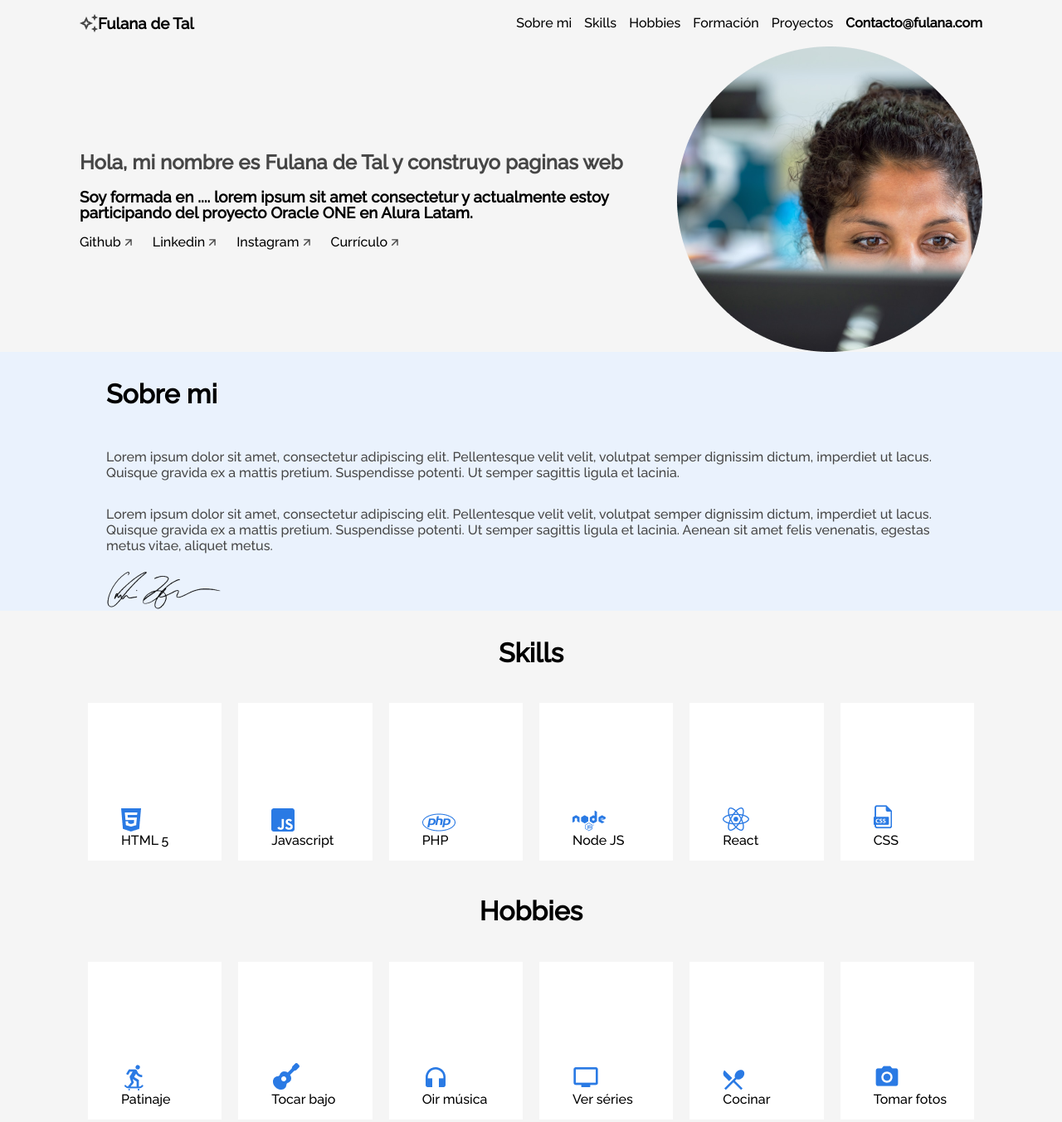
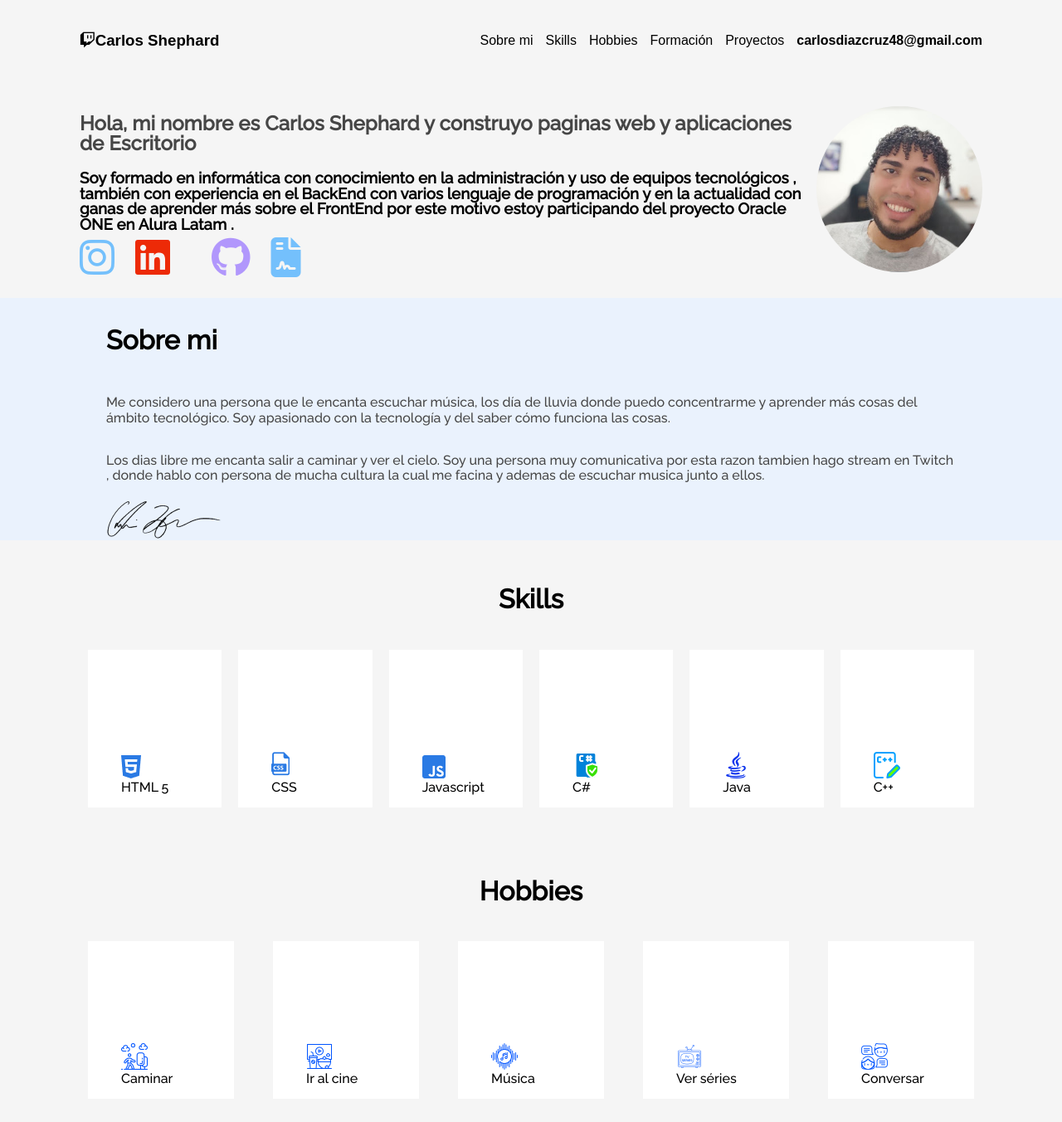
Before and after one commit to carlosdz4/challenge--2-alura-main, a plain HTML site: page index.html in a window 1280 px wide. Shown: the top 1352 px of the page at 83% size. Drawn offline with Linux system fonts and the light colour scheme.

Commit message:
commit 5

```diff
--- a/index.html
+++ b/index.html
@@ -10,6 +10,7 @@
     <link rel="preconnect" href="https://fonts.gstatic.com" crossorigin>
     <!-- Fonte del Proyecto Raleway -->
     <link href="https://fonts.googleapis.com/css2?family=Raleway:wght@500&display=swap" rel="stylesheet">
+    <script src="https://kit.fontawesome.com/49fabc24c1.js" crossorigin="anonymous"></script>
     <title> Mi Portafolio</title>
 </head>
 <body>
@@ -17,8 +18,8 @@
     <div class="tudo">
     <section class="menu">
         <header class="menu__header">
-            <img src="assets\vector.png">
-            <h3 class="menu__title">Fulana de Tal</h3>
+
+            <h3 class="menu__title"><i class="fa-brands fa-twitch"></i>Carlos Shephard</h3>
         </header>
         <nav>
             <ul class="menu__list">
@@ -27,26 +28,27 @@
                 <li class="menu__list__item"><a href="#hobbies">Hobbies</a></li>
                 <li class="menu__list__item"><a href="#formacion">Formación</a></li>
                 <li class="menu__list__item"><a href="#xp">Proyectos</a></li>
-                <li class="menu__list__item"><a href="#contacto">Contacto@fulana.com</a></li>
+                <li class="menu__list__item"><a href="#contacto">carlosdiazcruz48@gmail.com</a></li>
             </ul>
-            <li class="menu__list__item__contato"><a href="#contacto">contacto@fulana.com</a></li>
+            <li class="menu__list__item__contato"><a href="#contacto">carlosdiazcruz48@gmail.com</a></li>
         </nav>
     </section>
 
     <!-- Sección del Header/Title/Hero -->
     <section class="title">
         <div class="title__div">
-            <img class="title__profile" src="assets\profile.png">
+            <img class="title__profile" src="assets\unnamed (1).jpg">
             <div class="title__container">
-                <h2 class="title__bio">Hola, mi nombre es Fulana de Tal y construyo paginas web</h2>
-                <h3 class="title__subsection">Soy formada en .... lorem ipsum sit amet consectetur y actualmente estoy participando del proyecto Oracle ONE en Alura Latam.</h3>
+                <h2 class="title__bio">Hola, mi nombre es Carlos Shephard y construyo paginas web y aplicaciones de Escritorio</h2>
+                <h3 class="title__subsection">Soy formado en informática con conocimiento en la administración y uso de equipos tecnológicos , también con experiencia en el
+                    BackEnd con varios lenguaje de programación y en la actualidad con ganas de aprender más sobre el FrontEnd por este motivo estoy participando del proyecto Oracle ONE en Alura Latam .</h3>
                 <ul class="title__network">
-                     <!-- Pon los enlaces de tus redes sociales favoritas -->
-                    <li class="title__network__item"><a href="">Github <img src="assets\arrow.png"> </a></li>
-                    <li class="title__network__item"><a href="">Linkedin <img src="assets\arrow.png"></a></li>
-                    <li class="title__network__item"><a href="">Instagram <img src="assets\arrow.png"></a></li>
-                    <li class="title__network__item"><a href="">Currículo <img src="assets\arrow.png"></a></li>
-                </ul>
+                    <!-- Pon los enlaces de tus redes sociales favoritas -->
+                   <li class="title__network__item"><a href=""><i class="fa-brands fa-instagram fa-flip-horizontal fa-2xl" style="color: #74C0FC;"></i> </a></li>
+                   <li class="title__network__item"><a href=""><i class="fa-brands fa-linkedin fa-2xl" style="color: #ed2a07;"></i></li>
+                   <li class="title__network__item"><a href=""><i class="fa-brands fa-github fa-2xl" style="color: #B197FC;"></i></a></li>
+                   <li class="title__network__item"><a href=""><i class="fa-solid fa-file-contract fa-2xl"  style="color: #74C0FC;"></i></a></li>
+               </ul>
             </div>
         </div>
     </section>
@@ -55,8 +57,10 @@
     <section class="about" id="sobre-mi">
         <div class="about__container">
             <h3 class="about__title">Sobre mi</h3>
-            <p class="about__paragraph">Lorem ipsum dolor sit amet, consectetur adipiscing elit. Pellentesque velit velit, volutpat semper dignissim dictum, imperdiet ut lacus. Quisque gravida ex a mattis pretium. Suspendisse potenti. Ut semper sagittis ligula et lacinia.  </p>
-            <p class="about__paragraph">Lorem ipsum dolor sit amet, consectetur adipiscing elit. Pellentesque velit velit, volutpat semper dignissim dictum, imperdiet ut lacus. Quisque gravida ex a mattis pretium. Suspendisse potenti. Ut semper sagittis ligula et lacinia. Aenean sit amet felis venenatis, egestas metus vitae, aliquet metus.</p>
+            <p class="about__paragraph">Me considero una persona que le encanta escuchar música, los día de lluvia
+                 donde puedo concentrarme y aprender más cosas del ámbito tecnológico. Soy apasionado con la tecnología y del saber cómo funciona las cosas.</p>
+            <p class="about__paragraph">Los dias libre me encanta salir a caminar y ver el cielo. Soy una persona muy comunicativa por esta razon tambien hago stream en Twitch , donde hablo con
+                 persona de mucha cultura la cual me facina y ademas de escuchar musica junto a ellos.  </p>
             <!-- Si quieres, pon tú firma acá! -->
             <img src="assets\signature.png">
         </div>
@@ -75,6 +79,13 @@
 
                 <div class="skills__box">
                     <ul>
+                        <li class="skills__img"> <img src="assets\css_icon.png" alt=""> </li>
+                        <li class="skills__name">CSS</li>
+                    </ul>
+                </div>
+
+                <div class="skills__box">
+                    <ul>
                         <li class="skills__img"> <img src="assets\js_icon.png" alt=""></li>
                         <li class="skills__name">Javascript</li>
                     </ul>
@@ -82,31 +93,26 @@
 
                 <div class="skills__box">
                     <ul>
-                        <li class="skills__img"> <img src="assets\php_icon.png" alt=""></li>
-                        <li class="skills__name">PHP</li>
+                        <li class="skills__img"> <img src="assets/c.png" alt=""></li>
+                        <li class="skills__name">C#</li>
                     </ul>
                 </div>
 
                 <div class="skills__box">
                     <ul>
-                        <li class="skills__img"><img src="assets\nodejs_icon.png" alt=""></li>
-                        <li class="skills__name">Node JS</li>
+                        <li class="skills__img"><img src="assets/java.png" alt=""></li>
+                        <li class="skills__name">Java</li>
                     </ul>
                 </div>
 
                 <div class="skills__box">
                     <ul>
-                        <li class="skills__img"> <img src="assets\react_icon.png" alt=""> </li>
-                        <li class="skills__name">React</li>
+                        <li class="skills__img"> <img src="assets/c++.png" alt=""> </li>
+                        <li class="skills__name">C++</li>
                     </ul>
                 </div>
 
-                <div class="skills__box">
-                    <ul>
-                        <li class="skills__img"> <img src="assets\css_icon.png" alt=""> </li>
-                        <li class="skills__name">CSS</li>
-                    </ul>
-                </div>
+
         </div>
     </section>
 
@@ -116,43 +122,38 @@
             <div class="hobbies__line">
                 <div class="hobbies__box">
                     <ul>
-                        <li class="hobbies__img"><img src="assets\skate_icon.png"></li>
-                        <li class="hobbies__name"> Patinaje</li>
+                        <li class="hobbies__img"><img src="assets/caminar.png"></li>
+                        <li class="hobbies__name"> Caminar</li>
                     </ul>
                 </div>
 
                 <div class="hobbies__box">
                     <ul>
-                        <li class="hobbies__img"> <img src="assets\guitar_icon.png" alt=""></li>
-                        <li class="hobbies__name">Tocar bajo</li>
+                        <li class="hobbies__img"> <img src="assets/viendo-una-pelicula.png" alt=""></li>
+                        <li class="hobbies__name">Ir al cine</li>
                     </ul>
                 </div>
 
                 <div class="hobbies__box">
                     <ul>
-                        <li class="hobbies__img"> <img src="assets\headphones_icon.png" alt=""></li>
-                        <li class="hobbies__name">Oir música</li>
+                        <li class="hobbies__img"> <img src="assets/musica.png" alt=""></li>
+                        <li class="hobbies__name">Música</li>
                     </ul>
                 </div>
 
                 <div class="hobbies__box">
                     <ul>
-                        <li class="hobbies__img"><img src="assets\tv_icon.png" alt=""></li>
+                        <li class="hobbies__img"><img src="assets/television.png" alt=""></li>
                         <li class="hobbies__name">Ver séries</li>
                     </ul>
                 </div>
 
-                <div class="hobbies__box">
-                    <ul>
-                        <li class="hobbies__img"> <img src="assets\forkspoon_icon.png" alt=""> </li>
-                        <li class="hobbies__name">Cocinar</li>
-                    </ul>
-                </div>
+
 
                 <div class="hobbies__box">
                     <ul>
-                        <li class="hobbies__img"> <img src="assets\camera_icon.png" alt=""> </li>
-                        <li class="hobbies__name">Tomar fotos</li>
+                        <li class="hobbies__img"> <img src="assets/chat.png" alt=""> </li>
+                        <li class="hobbies__name">Conversar</li>
                     </ul>
                 </div>
         </div>
@@ -165,25 +166,25 @@
             <div class="academic__courses__box">
                 <ul class="academic__courses__list">
                     <!-- Pon el logotipo de la institución de formación -->
-                    <li class="academic__courses__item__img"><img src="assets\ufpr_logo.png"></li>
-                    <li class="academic__courses__item__title"><h4>Análisis de datos</h4></li>
-                    <li class="academic__courses__item__subtitle"><p>2018 - UFPR</p></li>
+                    <li class="academic__courses__item__img"><img src="assets/ITLA.png"></li>
+                    <li class="academic__courses__item__title"><h4>C# Intermedio</h4></li>
+                    <li class="academic__courses__item__subtitle"><p>2024 - ITLA</p></li>
                 </ul>
             </div>
             <div class="academic__courses__box">
                 <ul class="academic__courses__list">
                     <!--Pon el logotipo de la institución de formación -->
                     <li class="academic__courses__item__img"><img src="assets\alura_logo.png"></li>
-                    <li class="academic__courses__item__title"><h4>Formación en UX Design</h4></li>
-                    <li class="academic__courses__item__subtitle"><p>2019 - Alura</p></li>
+                    <li class="academic__courses__item__title"><h4>Formación FrontEnd</h4></li>
+                    <li class="academic__courses__item__subtitle"><p>2024 - Alura</p></li>
                 </ul>
             </div>
             <div class="academic__courses__box">
                 <ul class="academic__courses__list">
                     <!-- Pon el logotipo de la institución de formación -->
-                    <li class="academic__courses__item__img"><img src="assets\ufrj_logo.png"></li>
-                    <li class="academic__courses__item__title"><h4>Posgrado en diseño</h4></li>
-                    <li class="academic__courses__item__subtitle"><p>En curso - UFRJ</p></li>
+                    <li class="academic__courses__item__img"><img src="assets/UASD.png"></li>
+                    <li class="academic__courses__item__title"><h4>Licenciatura en Informatica </h4></li>
+                    <li class="academic__courses__item__subtitle"><p>Universidad Autonoma de Santo Domingo</p></li>
                 </ul>
             </div>
         </div>
@@ -195,7 +196,7 @@
         <div class="experiencie__box">
             <!-- Pon el logotipo/captura de pantalla de tu proyecto -->
             <img class="experience__img" src="assets\decod_print.png">
-            <div class="experience__info"
+            <div class="experience__info">
                 <h2 class="experience__title">Encriptador de texto</h2>
                 <h3 class="experience__text">Challenge Alura Codificador </h3>
                     <div class="experience__description">
@@ -209,7 +210,7 @@
         <div class="experiencie__box">
             <!-- Pon el logotipo/captura de pantalla de tu proyecto -->
             <img class="experience__img" src="assets\forca_print.png">
-            <div class="experience__info"
+            <div class="experience__info">
                 <h2 class="experience__title">Juego creado con HTML y JavaScript</h2>
                 <h3 class="experience__text">Challenge Oracle </h3>
                     <div class="experience__description">
@@ -223,7 +224,7 @@
         <div class="experiencie__box">
             <!-- Pon el logotipo/captura de pantalla de tu proyecto -->
             <img class="experience__img" src="assets\secretcode_print.png">
-            <div class="experience__info-container"
+            <div class="experience__info-container">
                 <h2 class="experience__title">Encriptador de texto</h2>
                 <h3 class="experience__text">Challenge Oracle </h3>
                     <div class="experience__description">
@@ -236,7 +237,7 @@
 
         <div class="experiencie__box">
             <img class="experience__img" src="assets\forca2_print.png">
-            <div class="experience__info-container"
+            <div class="experience__info-container">
             <h2 class="experience__title">Juego creado con HTML, CSS y JavaScript</h2>
                 <h3 class="experience__text">Challenge Oracle </h3>
                     <div class="experience__description">
@@ -260,7 +261,7 @@
                     <form class="formcontato__form" name="form">
                         <input class="formcontato__input" type="text" name="nombre" placeholder="Nombre">
                         <input class="formcontato__input" type="email" name="email" placeholder="E-mail">
-                        <input class="formcontato__input" type="text" name="asunto" placeholder="Assunto">
+                        <input class="formcontato__input" type="text" name="asunto" placeholder="Asunto">
                         <textarea class="formcontato__textarea" rows="5" cols="40" id="mensagem" name="mensaje" placeholder="Mensaje"></textarea>
                         <button type="submit" class="formcontato__botao">Enviar mensaje</button>
                     </form>
@@ -271,7 +272,7 @@
         <!-- Sección de Footer -->
         <section class="footer">
             <div class="footer__rodape">
-                <p>Desarrollado por Fulana de Tal</p>
+                <p>Desarrollado por Carlosdz4</p>
                 <p>2022</p>
             </div>
         </section>
--- a/style.css
+++ b/style.css
@@ -51,7 +51,13 @@ display: flex;
 justify-content: space-between;
 margin-top: 20px;
 align-items: center;
+font-family: "Lobster", sans-serif;
+    font-weight: 400;
+    font-style: normal;
+
 }
+
+
 
 .menu__header{
     display: flex;
@@ -64,6 +70,7 @@ align-items: center;
     gap: 15px;
     align-items: center;
     white-space: nowrap;
+
 }
 
 
@@ -89,6 +96,16 @@ align-items: center;
 
     text-align: left;
     color: #464646;
+}
+
+.title__profile {
+    clip-path: circle(50%);
+    width: 200px;
+    height: 200px;
+  }
+
+.title__network__item{
+    font-size: x-large;
 }
 
 .about{
@@ -192,7 +209,7 @@ color: #464646;
 section.menu, section.title, section.skills, section.hobbies, section.experience {
     width: 85%;
     margin: 0 auto;
-    /* padding: 60px 0; */
+    padding: 20px 0;
   }
 
 
@@ -367,12 +384,14 @@ opacity: 0px;
 
 }
 
+
+
 .academic__courses{
 
     display: flex;
     flex-flow: column wrap;
     justify-content: space-around;
-    align-items: center;
+
 }
 
 /*title*/
@@ -461,7 +480,9 @@ opacity: 0px;
 @media (max-width: 430px) {
 
 /*Menu*/
-
+.menu{
+    font-size: 12px;
+}
 .menu__list__item__contato{
     color: #464646;
 }
@@ -481,7 +502,7 @@ opacity: 0px;
 
 /*Skills*/
 
-.skills__line {
+.skills__line , .hobbies__line {
     display: flex;
     flex-flow: column;
     align-items: center;
```
